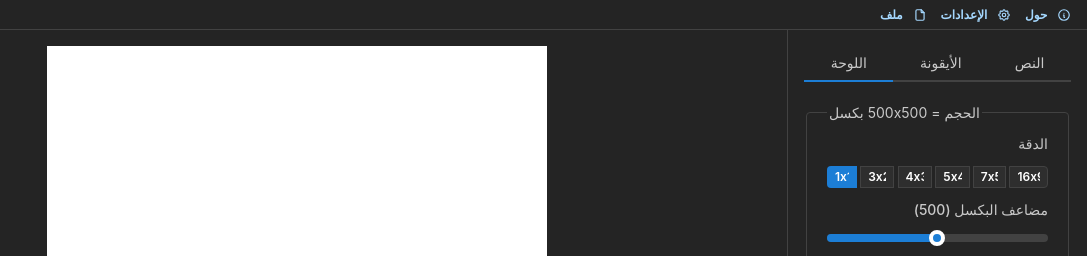
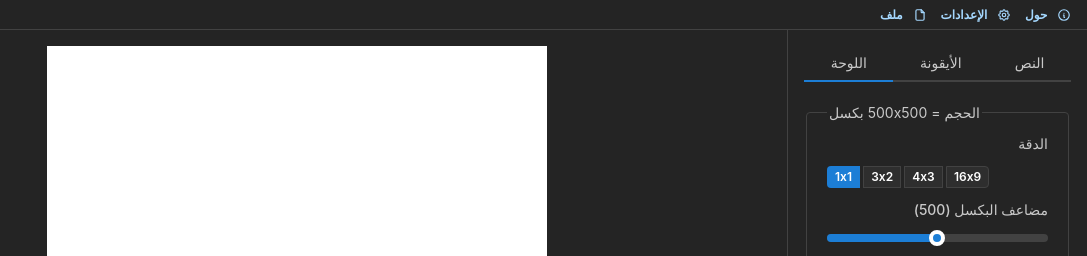
Before and after one commit to Shiaarak/Shiaarak, a React (Vite) app: page / in a window 1280 px wide. Shown: the top 256 px of the page, without its empty margins (193-1280 px from the left). Built offline with nearby package versions, Linux system fonts and the light colour scheme.

Commit message:
Refactor data types and control

```diff
--- a/src/App.tsx
+++ b/src/App.tsx
@@ -1,22 +1,18 @@
 import { useEffect, useRef, useState } from 'react'
 import { Container, AppShell, Tabs, Center } from '@mantine/core'
+import { useForceUpdate, useLocalStorage } from '@mantine/hooks'
 import CanvasTab from './components/tabs/Canvas'
 import IconTab from './components/tabs/Icon'
 import Menus from './components/Menus'
-import { Lang, LangContext, setTranslation, langs, textProps, translate } from './settings'
-import { SizeValue } from './components/selectors/Size'
-import { useForceUpdate, useLocalStorage } from '@mantine/hooks'
+import { type Lang, LangContext, setTranslation, langs, textProps, translate } from './settings'
+import { type Size } from './components/selectors/Size'
+import { type Color } from './components/selectors/Color'
 
 export default function App() {
   const bgRef = useRef<HTMLCanvasElement>(null)
-  const iconRefs = [
-    useRef<HTMLCanvasElement>(null),
-    useRef<HTMLCanvasElement>(null),
-    useRef<HTMLCanvasElement>(null),
-    useRef<HTMLCanvasElement>(null)
-  ]
+  const iconRefs = Array.from({ length: 4 }, (_, i) => i).map(() => useRef<HTMLCanvasElement>(null))
 
-  const [size, setSize] = useState<SizeValue>({ w: 1000, h: 1000 })
+  const [size, setSize] = useState<Size>({ w: 1000, h: 1000 })
   const [lang, setLang] = useLocalStorage<Lang>({
     key: 'settings.lang',
     defaultValue: langs.ar
@@ -38,10 +34,10 @@ export default function App() {
     }
   }, [lang])
 
-  const colors = ['#ffffff', '#000000', '#ed2e38', '#009639']
+  const colors: Color[] = ['#ffffff', '#000000', '#ed2e38', '#009639']
   const iconLayers = iconRefs.map((_, i) => ({
-    size,
-    colors,
+    size: { value: size },
+    color: { choices: colors },
     elRef: iconRefs[i],
     path: `${i}.png`
   }))
@@ -76,10 +72,39 @@ export default function App() {
             </Tabs.List>
             <Tabs.Panel value="c">
               <CanvasTab
-                onSizeChange={setSize}
                 elRef={bgRef}
-                size={{ w: 1000, h: 1000 }}
-                colors={['#ffffff', '#000000', '#ff0000', '#00ff00', '#0000ff']}
+                size={{
+                  choices: [
+                    {
+                      b: 1,
+                      s: 1
+                    },
+                    {
+                      b: 3,
+                      s: 2,
+                      dir: {
+                        l: true
+                      }
+                    },
+                    {
+                      b: 4,
+                      s: 3,
+                      dir: {
+                        p: true
+                      }
+                    },
+                    {
+                      b: 16,
+                      s: 9,
+                      dir: {
+                        l: true,
+                        p: true
+                      }
+                    }
+                  ],
+                  onChange: setSize
+                }}
+                color={{ choices: ['#ffffff', '#000000', '#ff0000', '#00ff00', '#0000ff'] }}
               />
             </Tabs.Panel>
             <Tabs.Panel value="i">{<IconTab layersProps={iconLayers} />}</Tabs.Panel>
--- a/src/components/selectors/Size.tsx
+++ b/src/components/selectors/Size.tsx
@@ -3,48 +3,75 @@ import { Text, Space, Fieldset, SegmentedControl, Center, Slider, Button } from
 import { iconProps, textProps, theme, translate } from '../../settings'
 import { IconCropLandscape, IconCropPortrait } from '@tabler/icons-react'
 
-export interface SizeSelProps extends SizeSelVarProps, SizeSelCallbackProps {}
-
-export interface SizeSelVarProps {
+export interface SizeSelProps {
   /**
    * The current size value
    * @defaultValue [{ w: 1000, h: 1000 }]
    */
-  size: SizeValue
-}
+  value: Size
+  /**
+   * The color options to choose from
+   * @defaultValue ['1x1']
+   */
+  choices: Res[]
 
-export interface SizeSelCallbackProps {
   /**
    * To be called when data changes
    * @callback
    */
-  onChange: (value: SizeValue) => void
+  onChange: (value: Size) => void
 }
 
-export type SizeValue = { w: number; h: number }
-export type Res = `${number}x${number}`
+export type Size = { w: number; h: number }
+export type Res = {
+  /** Bigger side of resolution */
+  b: number
+
+  /** smaller side of resolution */
+  s: number
+
+  /**
+   * Direction of resolution
+   *
+   * Undefined only when the resolution is square
+   */
+  dir?: {
+    l?: boolean
+    p?: boolean
+  }
+}
 export type ResDir = 'l' | 'p'
 
-export default function SizeSel({ size, onChange }: SizeSelProps) {
-  const [res, setRes] = useState<Res>('1x1')
-  const [dir, setDir] = useState<ResDir>('l')
+export default function SizeSel({ value, choices, onChange }: SizeSelProps) {
+  const [res, setRes] = useState<Res>(choices[0] || '1x1')
+  const [dir, setDir] = useState<ResDir>(res.dir?.p ? 'p' : 'l')
   const [mul, setMul] = useState<number>(500)
 
   useEffect(() => {
-    const parts = res.split('x')
-    const w = parseInt(parts[dir === 'l' ? 0 : 1]) * mul
-    const h = parseInt(parts[dir === 'p' ? 0 : 1]) * mul
+    const w = (dir === 'l' ? res.b : res.s) * mul
+    const h = (dir === 'p' ? res.b : res.s) * mul
 
     onChange({ w, h })
   }, [res, dir, mul])
 
-  const resArr: Res[] = ['1x1', '3x2', '4x3', '5x4', '7x5', '16x9']
+  function handleResChange(r: Res) {
+    setRes(r)
+
+    if (r.dir) {
+      const { l, p } = r.dir
+      if (dir === 'l' && !l) {
+        setDir('p')
+      } else if (dir === 'p' && !p) {
+        setDir('l')
+      }
+    }
+  }
 
   return (
     <Fieldset
       legend={translate('sel.size.legend', [
-        [1, size.w],
-        [2, size.h]
+        [1, value.w],
+        [2, value.h]
       ])}
     >
       <Text {...textProps}>{translate('sel.size.res')}</Text>
@@ -61,14 +88,14 @@ export default function SizeSel({ size, onChange }: SizeSelProps) {
           }
         }}
       >
-        {resArr.map((r, i) => {
+        {choices.map((r, i) => {
           return (
             <Button
               key={i}
-              variant={res === r ? 'filled' : 'default'}
+              variant={JSON.stringify(res) == JSON.stringify(r) ? 'filled' : 'default'}
               size="compact-xs"
               radius="sm"
-              onClick={() => setRes(r)}
+              onClick={() => handleResChange(r)}
               className="mantine-focus-auto m-5e1a038c m-de3d2490 mantine-ColorSwatch-root"
               styles={{
                 root: {
@@ -77,13 +104,13 @@ export default function SizeSel({ size, onChange }: SizeSelProps) {
                 }
               }}
             >
-              {r}
+              {`${r.b}x${r.s}`}
             </Button>
           )
         })}
       </Button.Group>
 
-      {res !== '1x1' && (
+      {res.dir && (
         <>
           <Space h="sm" />
 
@@ -95,12 +122,12 @@ export default function SizeSel({ size, onChange }: SizeSelProps) {
             variant="filled"
             color={theme.primaryColor}
             value={dir}
-            // @ts-expect-error
-            onChange={setDir}
+            onChange={(val) => setDir(val as ResDir)}
             defaultValue="l"
             data={[
               {
                 value: 'l',
+                disabled: !res.dir?.l,
                 label: (
                   <Center style={{ gap: 5 }}>
                     <IconCropLandscape {...iconProps} />
@@ -110,6 +137,7 @@ export default function SizeSel({ size, onChange }: SizeSelProps) {
               },
               {
                 value: 'p',
+                disabled: !res.dir?.p,
                 label: (
                   <Center style={{ gap: 5 }}>
                     <IconCropPortrait {...iconProps} />
--- a/src/components/tabs/Canvas.tsx
+++ b/src/components/tabs/Canvas.tsx
@@ -1,22 +1,27 @@
 import { useEffect, useState } from 'react'
 import { Stack, Space } from '@mantine/core'
-import ColorSel, { ColorValue, ColorSelVarProps } from '../selectors/Color'
-import SizeSel, { SizeSelVarProps, SizeValue } from '../selectors/Size'
+import ColorSel, { Color, ColorSelProps } from '../selectors/Color'
+import SizeSel, { SizeSelProps, Size } from '../selectors/Size'
 
 const squareSize = 10
 
-export interface CanvasTabProps extends SizeSelVarProps, ColorSelVarProps {
+export interface CanvasTabProps {
   /**
    * Reference to the canvas used to draw the background
    */
   elRef: React.MutableRefObject<HTMLCanvasElement | null>
 
-  onSizeChange: (size: SizeValue) => void
+  size: Pick<SizeSelProps, 'choices' | 'onChange'>
+  color: Pick<ColorSelProps, 'choices'>
 }
 
-export default function CanvasTab({ elRef: ref, colors, onSizeChange }: CanvasTabProps) {
-  const [color, setColor] = useState<ColorValue>('#ffffffff')
-  const [size, setSize] = useState<SizeValue>({ w: 1000, h: 1000 })
+export default function CanvasTab({
+  elRef: ref,
+  color: { choices: colors },
+  size: { choices: sizes, onChange: onSizeChange }
+}: CanvasTabProps) {
+  const [color, setColor] = useState<Color | null>('#ffffffff')
+  const [size, setSize] = useState<Size>({ w: 1000, h: 1000 })
 
   useEffect(() => {
     const canvas = ref.current
@@ -29,7 +34,7 @@ export default function CanvasTab({ elRef: ref, colors, onSizeChange }: CanvasTa
       canvas.width = size.w
       canvas.height = size.h
 
-      ctx.fillStyle = color
+      ctx.fillStyle = color as Color
       ctx.fillRect(0, 0, canvas.width, canvas.height)
     } else {
       canvas.width = squareSize * 2
@@ -59,9 +64,9 @@ export default function CanvasTab({ elRef: ref, colors, onSizeChange }: CanvasTa
     <Stack justify="flex-start" gap="xs">
       <Space h="xs" />
 
-      <SizeSel size={size} onChange={setSize} />
+      <SizeSel value={size} choices={sizes} onChange={setSize} />
 
-      <ColorSel colors={colors} onChange={setColor} />
+      <ColorSel choices={colors} onChange={setColor} />
     </Stack>
   )
 }
--- a/src/components/tabs/Icon.tsx
+++ b/src/components/tabs/Icon.tsx
@@ -1,8 +1,8 @@
 import { useEffect, useState } from 'react'
 import { Stack, Accordion, Space, ScrollArea, Divider, Slider, Text, Fieldset, Button } from '@mantine/core'
-import ColorSel, { ColorSelVarProps, ColorValue } from '../selectors/Color'
-import { SizeValue } from '../selectors/Size'
+import { SizeSelProps } from '../selectors/Size'
 import { textProps, translate } from '../../settings'
+import ColorSel, { ColorSelProps, Color } from '../selectors/Color'
 
 export interface IconTabProps {
   layersProps: Omit<IconLayerProps, 'i' | 'padding' | 'onClick'>[]
@@ -12,7 +12,9 @@ export default function IconTab({ layersProps }: IconTabProps) {
   const [padding, setPadding] = useState<number>(10)
   const [openItems, setOpenItems] = useState<string[]>(layersProps.map((_, i) => i.toString()))
 
-  const { size } = layersProps[0]
+  const {
+    size: { value: size }
+  } = layersProps[0]
   const aspect = Math.min(size.w, size.h)
   const maxPadding = aspect * 0.5
 
@@ -67,16 +69,11 @@ export default function IconTab({ layersProps }: IconTabProps) {
   )
 }
 
-interface IconLayerProps extends ColorSelVarProps {
+export interface IconLayerProps {
   /**
    * Layer Index
    */
   i: number
-
-  /**
-   * Layer image path
-   */
-  path: string
 
   /**
    * Reference to the canvas used to draw the layer
@@ -84,23 +81,29 @@ interface IconLayerProps extends ColorSelVarProps {
   elRef: React.MutableRefObject<HTMLCanvasElement | null>
 
   /**
-   *
+   * Layer image path
    */
-  size: SizeValue
+  path: string
 
-  /**
-   *
-   */
   padding: number
 
-  /**
-   *
-   */
   onClick: (itemI: string) => void
+
+  size: Pick<SizeSelProps, 'value'>
+
+  color: Pick<ColorSelProps, 'choices'>
 }
 
-function IconLayer({ i, path, colors, elRef: ref, size, padding, onClick }: IconLayerProps) {
-  const [color, setColor] = useState<ColorValue>('#ffffffff')
+function IconLayer({
+  i,
+  path,
+  color: { choices: colors },
+  elRef: ref,
+  size: { value: size },
+  padding,
+  onClick
+}: IconLayerProps) {
+  const [color, setColor] = useState<Color | null>('#ffffffff')
 
   useEffect(() => {
     const canvas = ref.current
@@ -158,7 +161,7 @@ function IconLayer({ i, path, colors, elRef: ref, size, padding, onClick }: Icon
         {translate('sel.icon.layer')} {i}
       </Accordion.Control>
       <Accordion.Panel>
-        <ColorSel colors={colors} onChange={setColor} />
+        <ColorSel choices={colors} onChange={setColor} />
       </Accordion.Panel>
     </Accordion.Item>
   )
```
Also changed, not shown: src/components/selectors/Color.tsx (+11 -12 lines).
